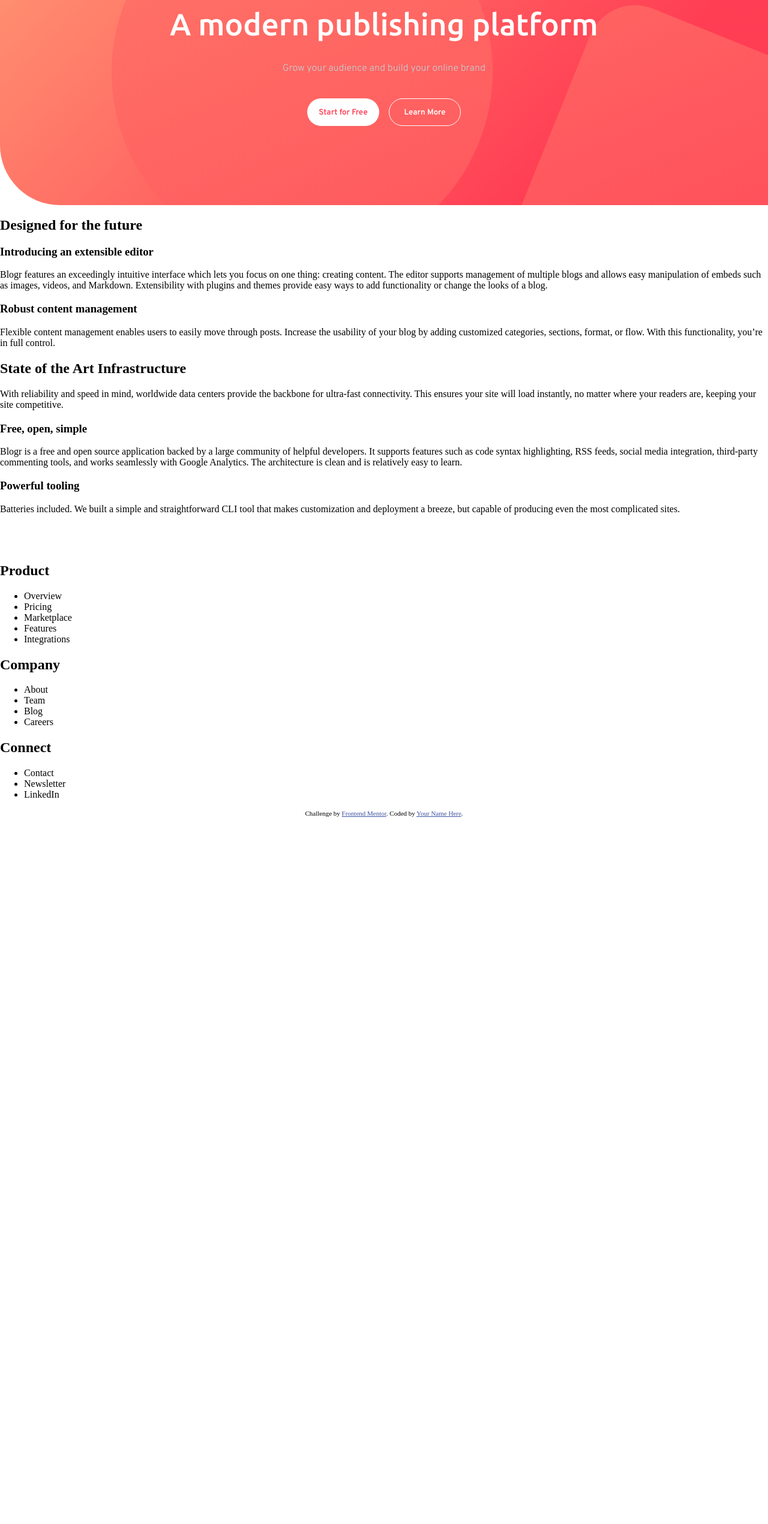
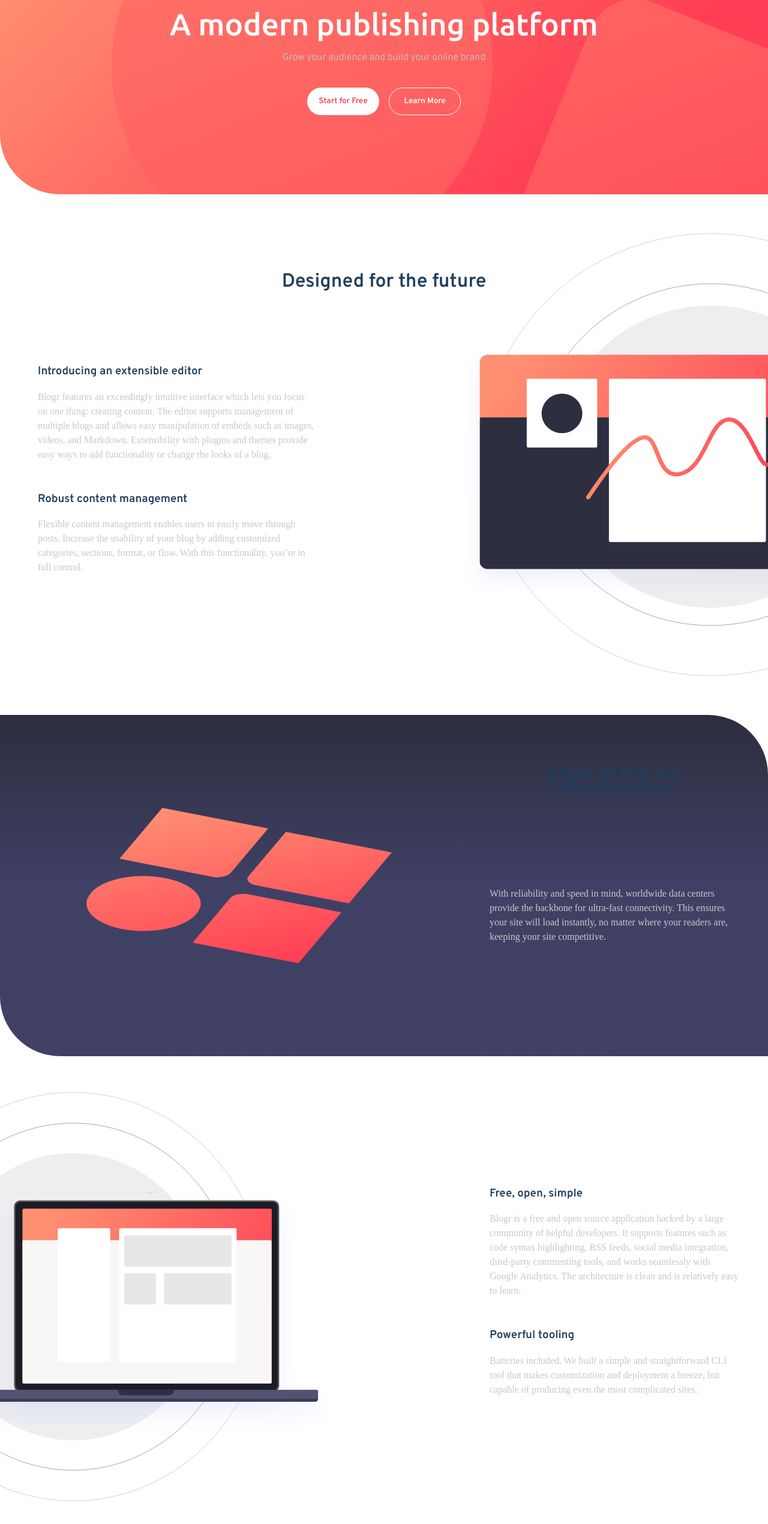
Before and after one commit to Sergio-Ivan-Melgarejo/Front-Mentor-25, a plain HTML site: page index.html in a window 1280 px wide. Shown: the part 193-2734 px from the top of the page at 60% size. Before the commit the page ends 1555 px from the top, so only its background shows below. Drawn offline with Linux system fonts and the light colour scheme.

Commit message:
I separate css and added section

```diff
--- /dev/null
+++ b/css/general.css
@@ -0,0 +1,41 @@
+
+*{
+    box-sizing: border-box;
+}
+
+body{
+    Font-size: 16px;
+    margin: 0;
+    min-width: 375px;
+}
+
+.max-width{
+    max-width: 1250px;
+    margin: 0 auto;
+}
+
+/* * button ___________________________ */
+
+.button{
+    width: 120px;
+    padding: 1em;
+    border-radius: 50px;
+    border: none;
+    font-size: bolder;
+    font-family: var(--font-family-1);
+    font-weight: 600;
+    cursor: pointer;
+    border: 1px solid transparent;
+    transition: color 350ms ease-in-out, background-color 350ms ease-in-out, border-color 350ms ease-in-out;
+}
+
+.button-3{
+    background-color: transparent;
+    color: var(--White);
+    border-color: var(--White);
+}
+.button-3:hover{
+    border-color: var(--White);
+    color: var(--Light-red);
+    background-color: var(--White);
+}
--- /dev/null
+++ b/css/header.css
@@ -0,0 +1,131 @@
+.header{
+    background: url(../images/bg-pattern-intro-mobile.svg), linear-gradient( var(--Very-light-red) 20%, var(--Light-red) 50%);
+    background-position: 35% 65%;
+    background-attachment: fixed;
+    background-repeat: no-repeat;
+    border-bottom-left-radius: 100px;
+    padding: 2em 1em;
+}
+
+/* * NAV ___________________________ */
+
+.header__nav{
+    display: flex;
+    justify-content: space-between;
+    align-items: center;
+    position: relative;
+}
+
+.header__nav-ul{
+    list-style: none;
+    margin: 0;
+    padding: 0;
+    display: flex;
+    flex-direction: column;
+    padding: 1em;
+}
+
+.nav__logo-container{
+    margin-right: 50px;
+}
+
+.header__nav-li{
+    width: 100%;
+    font-family: var(--font-family-1);
+}
+
+.header__nav-span{
+    font-weight: 600;
+    color: var(--Very-dark-black-blue);
+    padding: 0 .2em;
+    transition: color 350ms ease-in-out, transform 350ms;
+    display: inline-block;
+}
+
+.header__arrow{
+    transition: transform 350ms;
+}
+
+.header__li-box{
+    padding: .5em;
+    cursor: pointer;
+}
+
+.header__li-box:hover > .header__nav-span{
+    color: var(--Very-dark-grayish-blue);
+    transform: scale(1.05);
+}
+
+.header__li-box:hover > .header__arrow{
+    transform: scale(1.05) rotate(-180deg);
+}
+
+.header__nav-li.select .header__nav-span{
+    color: var(--Very-dark-grayish-blue);
+}
+
+.header__nav-li.select .header__nav-span:hover{
+    color: var(--Very-dark-black-blue);
+}
+
+.header__nav-li.select .header__arrow{
+    transform: rotate(-180deg);
+}
+
+.header__nav-li.select .header__li-box:hover > .header__arrow{
+    transform: scale(1.05) rotate(0deg);
+}
+
+.header__nav-subbox{
+    background-color:  #efeff1;
+    border-radius: 5px;
+    display: flex;
+    flex-direction: column;
+    max-height: 0;
+    overflow: hidden;
+}
+
+.header__nav-li.select .header__nav-subbox{
+    padding: .5em;
+    max-height: none;
+}
+
+.header__nav-subspan{
+    font-weight: 300;
+    color: var(--Very-dark-grayish-blue);
+    padding: .5em;
+    width: 100%;
+    cursor: pointer;
+    transform: color 350ms, transform 350ms;
+}
+
+.header__nav-subspan:hover{
+    color: var(--Very-dark-black-blue);
+    transform: scale(1.05);
+}
+
+/* * ___________________________ */
+
+.header__h1{
+    font-family: var(--font-family-2);
+    font-weight: 500;
+    font-size: clamp(2em,4vmax,4.5em);
+    color: var(--White);
+    text-align: center;
+    margin-top: 120px;
+    padding: 0 20px;
+}
+
+.header__p{
+    text-align: center;
+    font-family: var(--font-family-1);
+    color: var(--Grayish-blue);
+    padding: 0 40px;
+}
+
+.header__buttons.buttons-h{
+    flex-direction: row;
+    gap: 1em;
+    justify-content: center;
+    margin: 40px 0;
+}
--- a/css/style.css
+++ b/css/main.css
@@ -1,3 +1,8 @@
+@import url("general.css");
+@import url("header.css");
+@import url("sections.css");
+/* @import url("footer.css"); */
+
 :root{
     /* ### Primary */
     --Light-red : hsl(356, 100%, 66%); /* (CTA text) */
@@ -24,184 +29,6 @@
     --font-family-2: 'Ubuntu', sans-serif;
     /* - Family: [Ubuntu](https://fonts.google.com/specimen/Ubuntu?preview.text_type=custom) */
     /* - Weights: 400, 500, 700 */
-}
-
-/*
-- Mobile: 375px
-- Desktop: 1440px
-*/
-
-*{
-    box-sizing: border-box;
-}
-
-body{
-    Font-size: 16px;
-    margin: 0;
-    min-width: 375px;
-}
-
-.max-with{
-    max-width: 1250px;
-    margin: 0 auto;
-}
-
-/* * HEADER _____________________________________________________ */
-
-.header{
-    background: url(../images/bg-pattern-intro-mobile.svg), linear-gradient( var(--Very-light-red) 20%, var(--Light-red) 50%);
-    background-position: 35% 65%;
-    background-attachment: fixed;
-    background-repeat: no-repeat;
-    border-bottom-left-radius: 100px;
-    padding: 2em 1em;
-}
-
-/* * NAV ___________________________ */
-
-.header__nav{
-    display: flex;
-    justify-content: space-between;
-    align-items: center;
-    position: relative;
-}
-
-.header__nav-ul{
-    list-style: none;
-    margin: 0;
-    padding: 0;
-    display: flex;
-    flex-direction: column;
-    padding: 1em;
-}
-
-.nav__logo-container{
-    margin-right: 50px;
-}
-
-.header__nav-li{
-    width: 100%;
-    font-family: var(--font-family-1);
-}
-
-.header__nav-span{
-    font-weight: 600;
-    color: var(--Very-dark-black-blue);
-    padding: 0 .2em;
-    transition: color 350ms ease-in-out, transform 350ms;
-    display: inline-block;
-}
-
-.header__arrow{
-    transition: transform 350ms;
-}
-
-.header__li-box{
-    padding: .5em;
-    cursor: pointer;
-}
-
-.header__li-box:hover > .header__nav-span{
-    color: var(--Very-dark-grayish-blue);
-    transform: scale(1.05);
-}
-
-.header__li-box:hover > .header__arrow{
-    transform: scale(1.05) rotate(-180deg);
-}
-
-.header__nav-li.select .header__nav-span{
-    color: var(--Very-dark-grayish-blue);
-}
-
-.header__nav-li.select .header__nav-span:hover{
-    color: var(--Very-dark-black-blue);
-}
-
-.header__nav-li.select .header__arrow{
-    transform: rotate(-180deg);
-}
-
-.header__nav-li.select .header__li-box:hover > .header__arrow{
-    transform: scale(1.05) rotate(0deg);
-}
-
-.header__nav-subbox{
-    background-color:  #efeff1;
-    border-radius: 5px;
-    display: flex;
-    flex-direction: column;
-    max-height: 0;
-    overflow: hidden;
-}
-
-.header__nav-li.select .header__nav-subbox{
-    padding: .5em;
-    max-height: none;
-}
-
-.header__nav-subspan{
-    font-weight: 300;
-    color: var(--Very-dark-grayish-blue);
-    padding: .5em;
-    width: 100%;
-    cursor: pointer;
-    transform: color 350ms, transform 350ms;
-}
-
-.header__nav-subspan:hover{
-    color: var(--Very-dark-black-blue);
-    transform: scale(1.05);
-}
-
-/* * button ___________________________ */
-
-.button{
-    width: 120px;
-    padding: 1em;
-    border-radius: 50px;
-    border: none;
-    font-size: bolder;
-    font-family: var(--font-family-1);
-    font-weight: 600;
-    cursor: pointer;
-    border: 1px solid transparent;
-    transition: color 350ms ease-in-out, background-color 350ms ease-in-out, border-color 350ms ease-in-out;
-}
-
-.button-3{
-    background-color: transparent;
-    color: var(--White);
-    border-color: var(--White);
-}
-.button-3:hover{
-    border-color: var(--White);
-    color: var(--Light-red);
-    background-color: var(--White);
-}
-
-.header__h1{
-    font-family: var(--font-family-2);
-    font-weight: 500;
-    font-size: clamp(2em,4vmax,4.5em);
-    color: var(--White);
-    text-align: center;
-    margin-top: 120px;
-    padding: 0 20px;
-}
-
-.header__p{
-    text-align: center;
-    font-family: var(--font-family-1);
-    color: var(--Grayish-blue);
-    padding: 0 40px;
-}
-
-.header__buttons.buttons-h{
-    flex-direction: row;
-    gap: 1em;
-    justify-content: center;
-    margin: 40px 0;
 }
 
 @media screen and (max-width: 820px) {
@@ -376,6 +203,65 @@ body{
         margin-bottom: 100px;
         display: flex;
     }
+
+    /* SECTIONS */
+
+    .main__section{
+        position: relative;
+        overflow: hidden;
+    }
+
+    .main__h2{
+        margin-bottom: 150px;
+        font-size: 2em;
+    }
+
+    .secttion__grid{
+        grid-template-rows: 1fr;
+        grid-template-columns: 1.5fr 1fr;
+        align-items: center;
+    }
+
+    .section__grid-img,.section__grid-text{
+        order: 0;
+    }
+
+    .section__grid-img{
+        height: 100%;
+    }
+
+    .section__img-1{
+        background-image: url(../images/illustration-editor-desktop.svg);    background-repeat: no-repeat;
+        background-size: 100% 85%;
+        position: absolute;
+        height: 100%;
+        width: 100%;
+        top: 0;
+        max-width: 800px;
+
+    }
+    .section__grid-text{
+        max-width: 560px;
+        text-align: left;
+        transform: translateY(-15%);
+    }
+
+    /* section-2 */
+
+    .section__img-2{
+        background-image: url(../images/bg-pattern-intro-desktop.svg);
+    }
+
+    .section__img-3{
+        background-image: url(../images/illustration-laptop-desktop.svg);
+        background-size: 100% 85%;
+        position: absolute;
+        height: 100%;
+        width: 100%;
+        top: 0;
+        max-width: 800px;
+        left: -200px;
+    }
 }
 
 .attribution { font-size: 11px; text-align: center; }
--- /dev/null
+++ b/css/sections.css
@@ -0,0 +1,72 @@
+/* * sections ___________________________ */
+
+.main__h2{
+    text-align: center;
+    color: var(--Very-dark-blue);
+    font-family: var(--font-family-1);
+    margin-bottom: 50px;
+}
+
+.main__section{
+    padding: 100px 0;
+    background-repeat: no-repeat;
+}
+
+.section-1{
+}
+
+.secttion__grid{
+    display: grid;
+    grid-template-rows: 350px 1fr;
+}
+
+.section__grid-img{
+
+}
+
+.section__img-1,.section__img-2,.section__img-3{
+    height: 100%;
+    background-image: url(../images/illustration-editor-mobile.svg);
+    background-repeat: no-repeat;
+    background-position: center;
+}
+
+.section__grid-text{
+    order: 2;
+    padding: 1em 3em;
+    text-align: center;
+    line-height: 1.5em;
+}
+
+.section__container{
+    margin-bottom: 50px;
+}
+
+.section__h3{
+    font-family: var(--font-family-1);
+    color: var(--Very-dark-blue);
+}
+
+.section__p{
+    color: var(--Grayish-blue);
+}
+
+/* section-2 */
+
+.section-2{
+    background-size: 100% 100%;
+    background-position: center -200px;
+    background-repeat: no-repeat;
+    border-bottom-left-radius: 100px;
+    border-top-right-radius: 100px;
+    background: linear-gradient(to top, var(--Very-dark-desaturated-blue) 50%, var(--Very-dark-gray-blue) 100%);
+}
+
+.section__img-2{
+    background-image: url(../images/illustration-phones.svg);
+    background-size: 100% 100%;
+}
+
+.section__img-3{
+    background-image: url(../images/illustration-laptop-mobile.svg);
+}
--- a/index.html
+++ b/index.html
@@ -14,12 +14,12 @@
   <link href="https://fonts.googleapis.com/css2?family=Overpass:wght@300;600&family=Ubuntu:wght@400;500;700&display=swap" rel="stylesheet">
 
   <!-- CSS -->
-  <link rel="stylesheet" href="./css/style.css">
+  <link rel="stylesheet" href="./css/main.css">
 </head>
 <body>
 
   <header class="header">
-    <nav class="header__nav max-with">
+    <nav class="header__nav max-width">
       <!-- logo -->
       <div class="nav__logo-container">
         <img src="./images/logo.svg" alt="logo">
@@ -88,7 +88,7 @@
       </div>
     </nav>
 
-    <h1 class="header__h1">A modern publishing platform</h1>
+    <h1 class="header__h1 max-width">A modern publishing platform</h1>
     <p class="header__p">Grow your audience and build your online brand</p>
 
     <div class="header__buttons buttons-h">
@@ -101,8 +101,8 @@
     <!-- Section 1 -->
     <section class="main__section section-1">
       <h2 class="main__h2">Designed for the future</h2>
-      <div class="secttion__boxes">
-        <div class="section__box-1">
+      <div class="secttion__grid max-width">
+        <div class="section__grid-text">
           <div class="section__container">
             <h3 class="section__h3">Introducing an extensible editor</h3>
             <p class="section__p">Blogr features an exceedingly intuitive interface which lets you focus on one thing: creating content.
@@ -116,18 +116,18 @@
             by adding customized categories, sections, format, or flow. With this functionality, you’re in full control.</p>
           </div>
         </div>
-        <div class="section__box-2">
+        <div class="section__grid-img">
           <div class="section__img-1"></div>
         </div>
       </div>
     </section>
     <!-- Section 2 -->
     <section class="main__section section-2">
-      <div class="secttion__boxes">
-        <div class="section__box-1">
+      <div class="secttion__grid">
+        <div class="section__grid-img">
           <div class="section__img-2"></div>
         </div>
-        <div class="section__box-2">
+        <div class="section__grid-text">
           <h2 class="main__h2">State of the Art Infrastructure</h2>
           <p class="section__p">With reliability and speed in mind, worldwide data centers provide the backbone for ultra-fast connectivity.
           This ensures your site will load instantly, no matter where your readers are, keeping your site competitive.</p>
@@ -137,11 +137,11 @@
     <!-- Section 3 -->
     <section class="main__section section-3">
       <h2 class="main__h2"></h2>
-      <div class="secttion__boxes">
-        <div class="section__box-1">
+      <div class="secttion__grid">
+        <div class="section__grid-img">
           <div class="section__img-3"></div>
         </div>
-        <div class="section__box-2">
+        <div class="section__grid-text">
           <div class="section__container">
             <h3 class="section__h3">Free, open, simple</h3>
             <p class="section__p">Blogr is a free and open source application backed by a large community of helpful developers. It supports
--- a/js/script.js
+++ b/js/script.js
@@ -6,10 +6,9 @@ logoMovil.addEventListener("click",()=>{
     navMovil.classList.toggle("select");
     logoMovil.classList.toggle("select");
     if(logoMovil.classList.value.includes("select")) {
-        logoMovil.children[0].src = "./images/icon-hamburger.svg";
+        logoMovil.children[0].src = "./images/icon-close.svg";
     }
-    else logoMovil.children[0].src = "./images/icon-close.svg";
-    console.log(logoMovil.classList.value.includes("select"))
+    else logoMovil.children[0].src = "./images/icon-hamburger.svg";
 })
 
 navUl.addEventListener("click",(e)=>{
```
